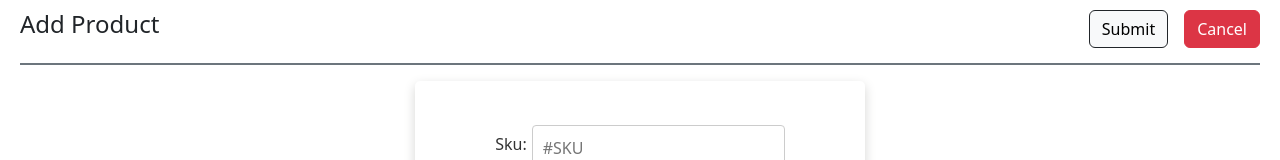
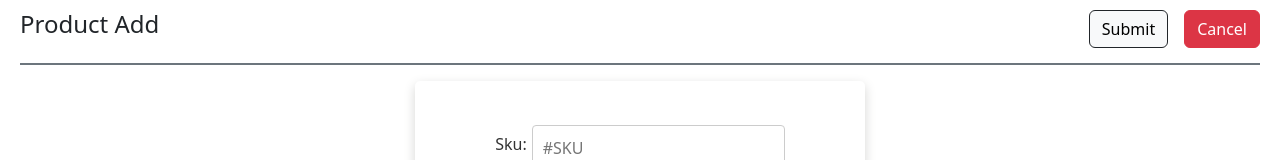
Before and after one commit to kmdshojib/test-assignment, a React (Create React App) app in the folder frontend/: page /addproduct in a window 1280 px wide. Shown: the top 160 px of the page. Built offline with nearby package versions, Linux system fonts and the light colour scheme; no server answers.

Commit message:
Use title is fixed

```diff
--- /dev/null
+++ b/frontend/src/Hooks/useTitle.js
@@ -0,0 +1,9 @@
+import { useEffect } from "react";
+
+const useTitle = title => {
+    useEffect(() => {
+        document.title = title;
+    }, [title]);
+}
+
+export default useTitle;
--- a/frontend/src/Pages/AddProduct.jsx
+++ b/frontend/src/Pages/AddProduct.jsx
@@ -7,8 +7,10 @@ import { addProdduct, getCategories } from '../api/apiRequests';
 import Form from 'react-bootstrap/Form';
 import "../styles/addproduct.styles.scss"
 import Header from './../Components/Header';
+import useTitle from '../Hooks/useTitle';
 
 const AddProduct = () => {
+    useTitle("Poduct Add")
     const navigate = useNavigate();
     const [type, setType] = useState("");
     const { data, isLoading: categoryIsLoading } = useQuery({
@@ -43,7 +45,7 @@ const AddProduct = () => {
     return (
         <div>
             <form onSubmit={handleSubmit(onSubmit)}>
-                <Header title="Add Product">
+                <Header title="Product Add">
                     <button className='button rounded btn btn-light border border-dark me-3' type="submit">Submit</button>
                     <button onClick={() => navigate("/")} className='button rounded btn btn-danger'>Cancel</button>
                 </Header>
--- a/frontend/src/Pages/Home.jsx
+++ b/frontend/src/Pages/Home.jsx
@@ -6,9 +6,11 @@ import ProductCard from '../Components/ProductCard'
 import "../styles/home.styles.scss"
 import Header from '../Components/Header'
 import { useNavigate } from 'react-router-dom';
+import useTitle from '../Hooks/useTitle'
 
 
 const Home = () => {
+    useTitle("Poduct List")
     const navigate = useNavigate();
     const { data, isLoading, refetch } = useQuery({ queryKey: ["products"], queryFn: getProducts })
     const [ids, setIds] = useState([])
```
